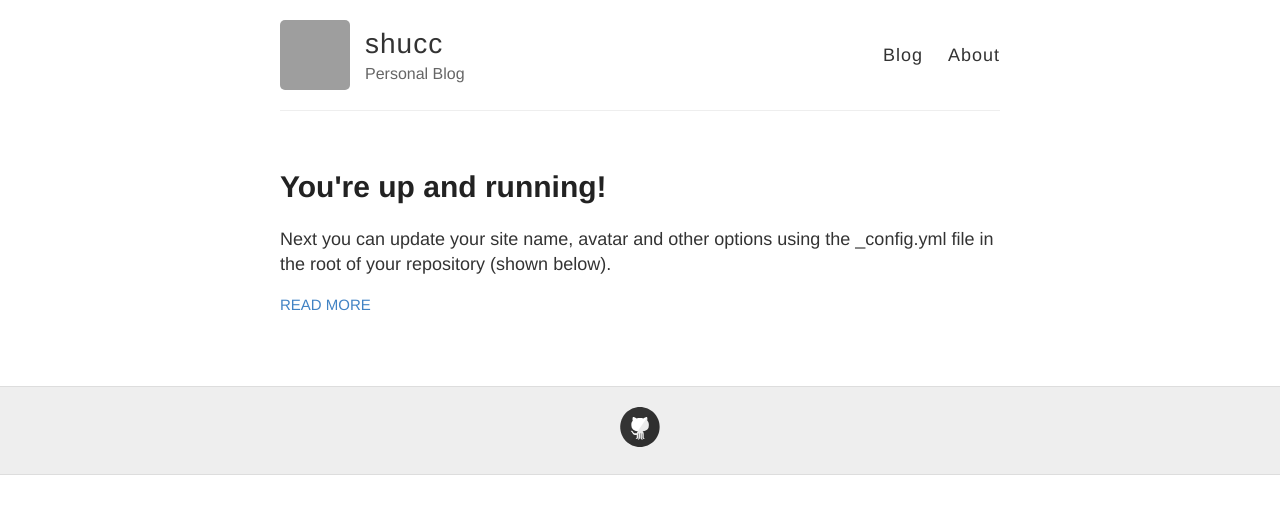
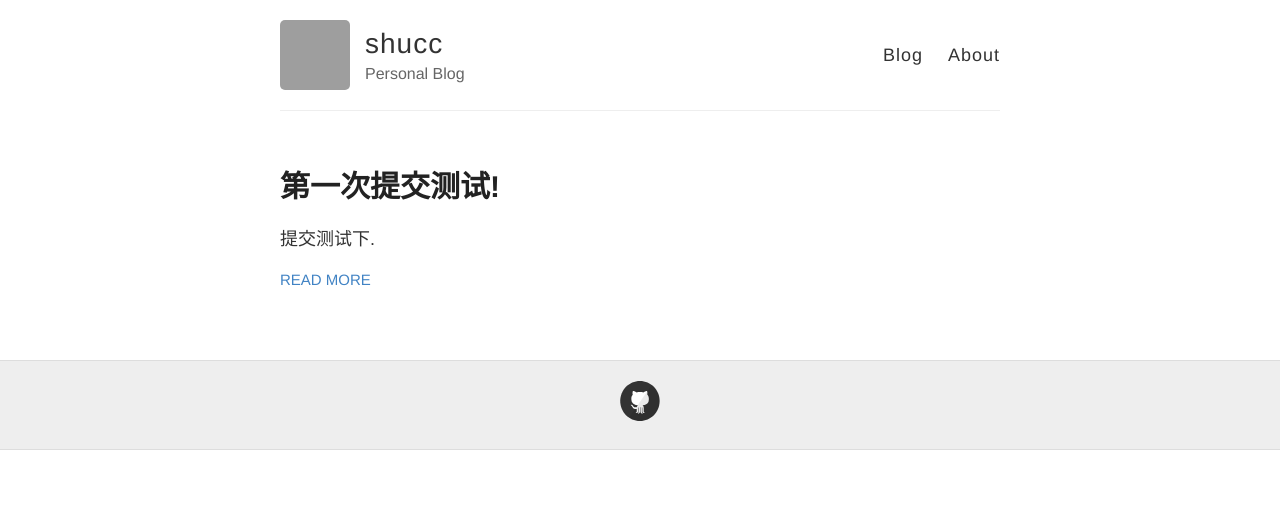
Before and after one commit to shucc/blog, a Jekyll site: the page built from index.html, in a window 1280 px wide. Shown: the top 514 px of the page. Built offline with Jekyll 4.4.1, drawn with Linux system fonts in a browser that asks for light colours; Markdown is read by kramdown in place of the engine named in the settings; grey boxes are pictures that could not be loaded.

Commit message:
test post

```diff
--- a/_config.yml
+++ b/_config.yml
@@ -21,7 +21,7 @@ footer-links:
   email:
   facebook:
   flickr:
-  github: shucc/blog
+  github: shucc
   instagram:
   linkedin:
   pinterest:
--- a/_posts/2014-3-3-Hello-World.md
+++ /dev/null
@@ -1,10 +0,0 @@
----
-layout: post
-title: You're up and running!
----
-
-Next you can update your site name, avatar and other options using the _config.yml file in the root of your repository (shown below).
-
-![_config.yml]({{ site.baseurl }}/images/config.png)
-
-The easiest way to make your first post is to edit this one. Go into /_posts/ and update the Hello World markdown file. For more instructions head over to the [Jekyll Now repository](https://github.com/barryclark/jekyll-now) on GitHub.
--- /dev/null
+++ b/_posts/2016-2-2-Test.md
@@ -0,0 +1,6 @@
+---
+layout: post
+title: 第一次提交测试!
+---
+
+提交测试下.
```
Also changed, not shown: README.md, images/config.png (deleted), images/first-post.png (deleted), images/jekyll-logo.png (deleted), images/jekyll-now-theme-screenshot.jpg (deleted), images/step1.gif (deleted).
